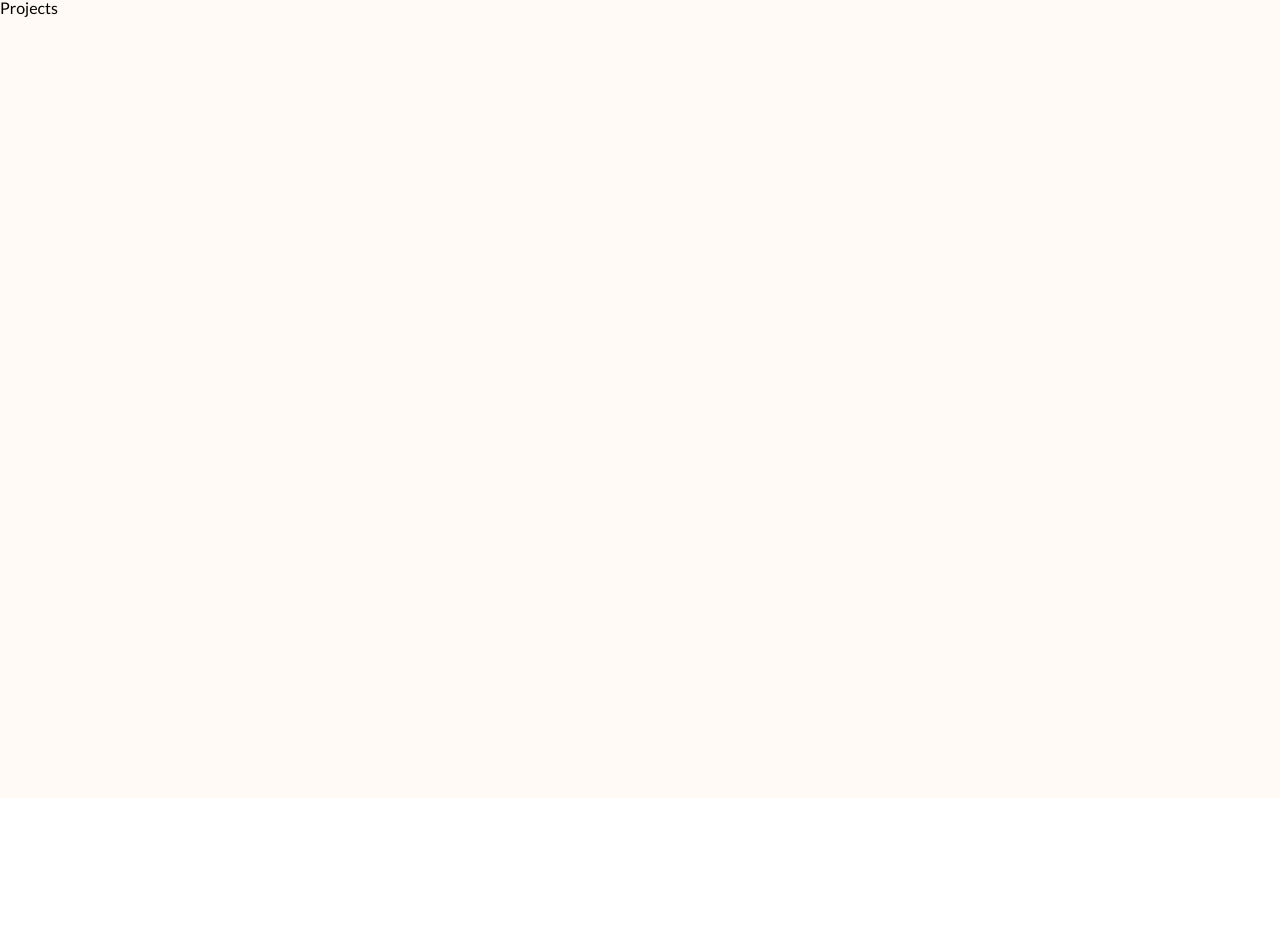
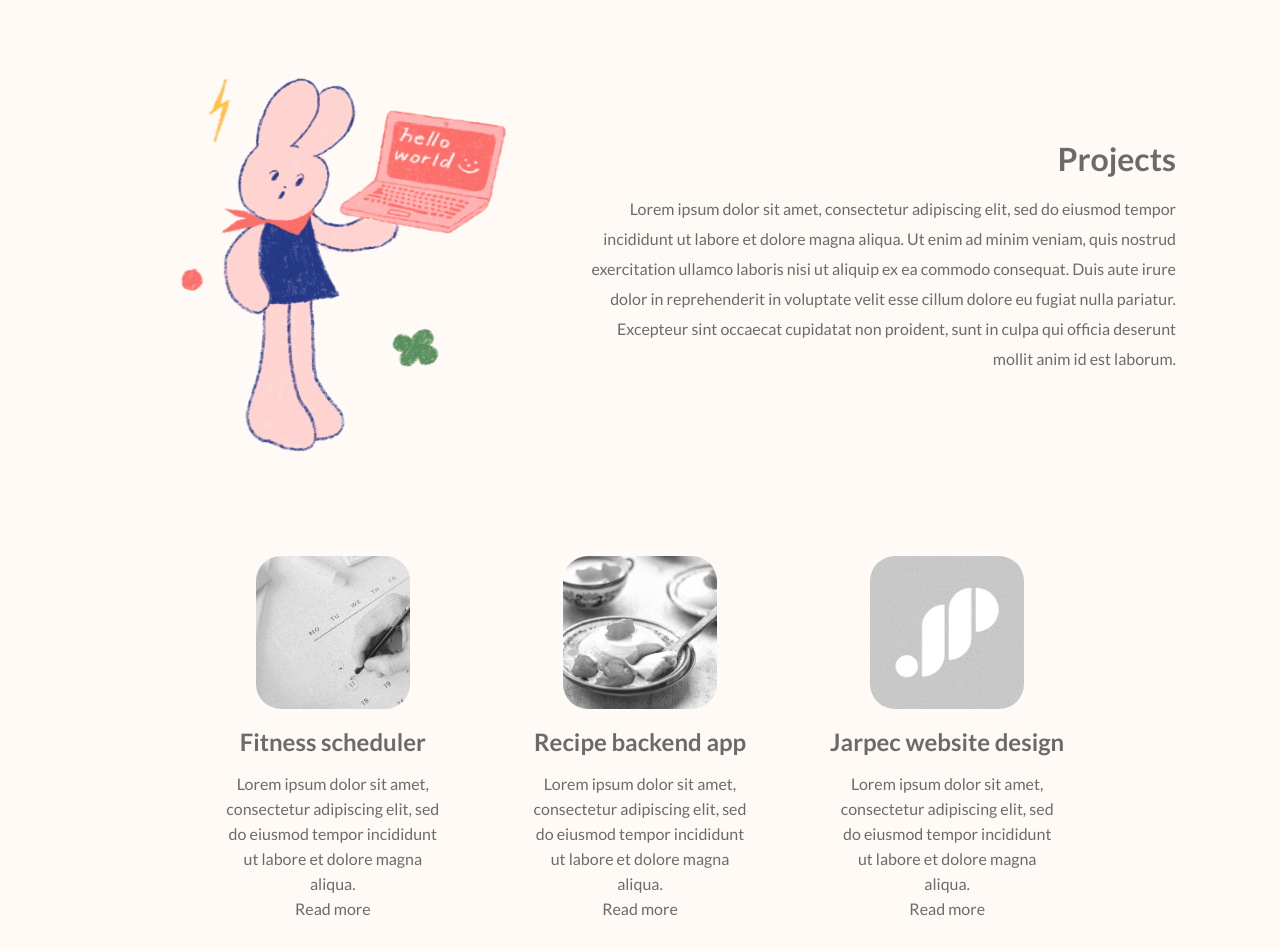
Before and after one commit to elinapekka/portfolio, a React (Create React App) app: page / in a window 1280 px wide. Shown: the part 818-1769 px from the top of the page. Before the commit the page ends 1616 px from the top, so only its background shows below. Built offline with nearby package versions, Linux system fonts and the light colour scheme; a web font is replaced by a local one.

Commit message:
Projects section added and styled

```diff
--- a/src/App.js
+++ b/src/App.js
@@ -2,12 +2,14 @@ import React from "react";
 //import NavBar from "./routers/Nav";
 import About from "./components/About";
 import Projects from "./components/Projects"
+import Contact from "./components/Contact"
 
 export default function App() {
   return (
     <div className="App">
         <About />
         <Projects />
+        <Contact />
     </div>
   );
 }
--- a/src/components/Contact.js
+++ b/src/components/Contact.js
@@ -1,9 +1,13 @@
+import "../style/ContactStyle.css"
 
+const Contact = () => {
+  return (
+    <section className="content">
+      <div id="contact" style={{height: "50vh"}}>
+        <h1>Contact me</h1>
+      </div>
+    </section>
+  );
+};
 
-export default function Contact(){
-    return (
-        <div>
-          contact me
-        </div>
-    );
-}
+export default Contact;
--- a/src/components/Projects.js
+++ b/src/components/Projects.js
@@ -1,9 +1,56 @@
+import "../style/ProjectStyle.css"
+import illustration from "../images/For_Ellu/Illustrations/Projects.png";
+import projectJarpec from "../images/For_Ellu/Projects/1_Jarpec-project-IMG.jpg";
+import projectRecipe from "../images/For_Ellu/Projects/1_Recipes-project-IMG.jpg";
+import projectFitness from "../images/For_Ellu/Projects/1_Scheduling-project-IMG.jpg";
+
 const Projects = () => {
-  //const classes = useStyles();
   return (
     <section className="content">
-      <div id="projects" style={{height: "100vh"}}>
-        <span>Projects</span>
+      <div id="projects">
+
+        <div id="project-intro">
+          <img className="project-img" src={illustration} alt="project illustration"/>
+          <div className="project-description">
+            <h1>Projects</h1>
+            <p>Lorem ipsum dolor sit amet, consectetur adipiscing elit, sed do eiusmod tempor
+              incididunt ut labore et dolore magna aliqua. Ut enim ad minim veniam, quis
+              nostrud exercitation ullamco laboris nisi ut aliquip ex ea commodo consequat.
+              Duis aute irure dolor in reprehenderit in voluptate velit esse cillum dolore eu
+              fugiat nulla pariatur. Excepteur sint occaecat cupidatat non proident, sunt in
+              culpa qui officia deserunt mollit anim id est laborum.</p>
+          </div>
+        </div>
+
+        <div id="project-container">
+          <div className="project-item">
+            <img className="project-item-img" src={projectFitness} alt="fitness project"/>
+            <h2>Fitness scheduler</h2>
+            <p>
+              Lorem ipsum dolor sit amet, consectetur adipiscing elit, sed do eiusmod tempor
+              incididunt ut labore et dolore magna aliqua.
+            </p>
+            <p>Read more</p>
+          </div>
+          <div className="project-item">
+            <img className="project-item-img" src={projectRecipe} alt="recipe project"/>
+            <h2>Recipe backend app</h2>
+            <p>
+              Lorem ipsum dolor sit amet, consectetur adipiscing elit, sed do eiusmod tempor
+              incididunt ut labore et dolore magna aliqua.
+            </p>
+            <p>Read more</p>
+          </div>
+          <div className="project-item">
+            <img className="project-item-img" src={projectJarpec} alt="jarpec project"/>
+            <h2>Jarpec website design</h2>
+            <p>
+              Lorem ipsum dolor sit amet, consectetur adipiscing elit, sed do eiusmod tempor
+              incididunt ut labore et dolore magna aliqua.
+            </p>
+            <p>Read more</p>
+          </div>
+        </div>
       </div>
     </section>
   );
--- a/src/routers/Nav.js
+++ b/src/routers/Nav.js
@@ -14,7 +14,7 @@ const NavBar = () => {
       <Link className="navItem" to="projects" spy={true} smooth={true} offset={50} duration={500}>
         Projects
       </Link>
-      <Link className="navItem" to="projects" spy={true} smooth={true} offset={50} duration={500}>
+      <Link className="navItem" to="contact" spy={true} smooth={true} offset={50} duration={500}>
         Contact
       </Link>
     </div>
--- a/src/style/AboutStyle.css
+++ b/src/style/AboutStyle.css
@@ -24,7 +24,7 @@
     display: flex;
     align-items: stretch;
     justify-content: flex-start;
-    margin-top: 40px;
+    margin-top: 30px;
 }
 
 .tag {
@@ -32,6 +32,8 @@
     margin-right: 5px;
     color: white;
     padding: 7px;
+    align-items: center;
+
 }
 
 #tag-1 {
--- a/src/style/NavStyle.css
+++ b/src/style/NavStyle.css
@@ -1,5 +1,3 @@
-
-
 #navbar {
     display: flex;
     align-items: flex-start;
@@ -18,8 +16,9 @@
 }
 
 .navItem:hover {
-    color: black;
+    color: #FC6E6A;
     cursor: pointer;
+    text-decoration: underline;
 }
 
 img {
--- a/src/style/ProjectStyle.css
+++ b/src/style/ProjectStyle.css
@@ -1,29 +1,54 @@
+#projects {
+    padding-left: 5%;
+    padding-right: 5%;
+}
+
+#project-intro {
+    display: flex;
+    align-items: flex-start;
+    justify-content: center;
+    padding: 0vh 5vh 0vh 5vh;
+    text-align: right;
+}
+
+.project-description {
+    text-align: right;
+    width: 90vh;
+    margin: auto;
+}
+
+.project-img {
+    width: 60vh;
+    margin: 0;
+}
+
 #project-container {
-    background-color: pink;
 	display: grid;
 	grid-template-columns: 1fr 1fr 1fr;
-	grid-gap: 1px;
-    padding: 1px;
+	grid-gap: 0;
+    padding: 3vh;
+    margin: 0px auto 0px auto;
+    width: 80%;
 }
 
 .project-item {
-    background-color: bisque;
-    border: 1px solid black;
-}
-
-.project-item:hover {
-    background-color: antiquewhite;
+    width: 100%;
+    margin: auto;
+    line-height: auto;
+    text-align: center;
 }
 
 .project-item h2 {
-    padding: 10px 0px 0px 0px;
-    margin: 0;
+    margin: 15px 0px 15px 0px;
 }
 
 .project-item p {
-    padding: 0px 0px 10px 0px;
+    width: 70%;
+    margin: auto;
+    line-height: 25px;
 }
 
-.project-image {
-    width: 100%;
+.project-item-img{
+    width: 50%;
+    border-radius: 25px;
 }
--- a/src/style/index.css
+++ b/src/style/index.css
@@ -9,7 +9,7 @@ body {
 
 }
 
-h1{
+h1 {
   font-family: 'Lato', sans-serif;
   font-weight: bold;
   padding: 0px;
@@ -18,7 +18,16 @@ h1{
   font-size: 4vh;
 }
 
-p{
+h2 {
+  font-family: 'Lato', sans-serif;
+  font-weight: bold;
+  padding: 0px;
+  margin: 0px;
+  color: #6B6B6C;
+  font-size: 3vh;
+}
+
+p {
   color: #6B6B6C;
   font-size: 2vh;
   line-height: 30px;
```
Also changed, not shown: src/components/Header.js (deleted), src/style/ContactStyle.css (added).
